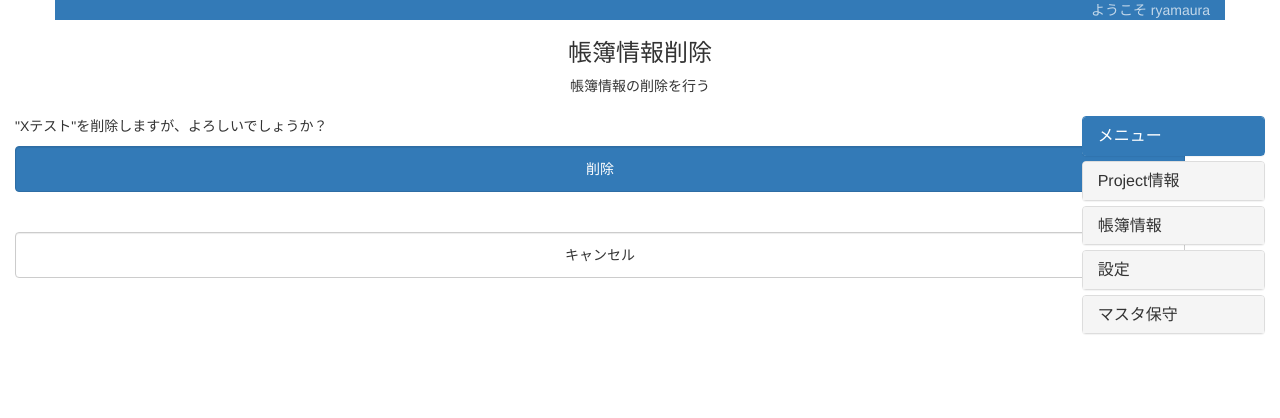
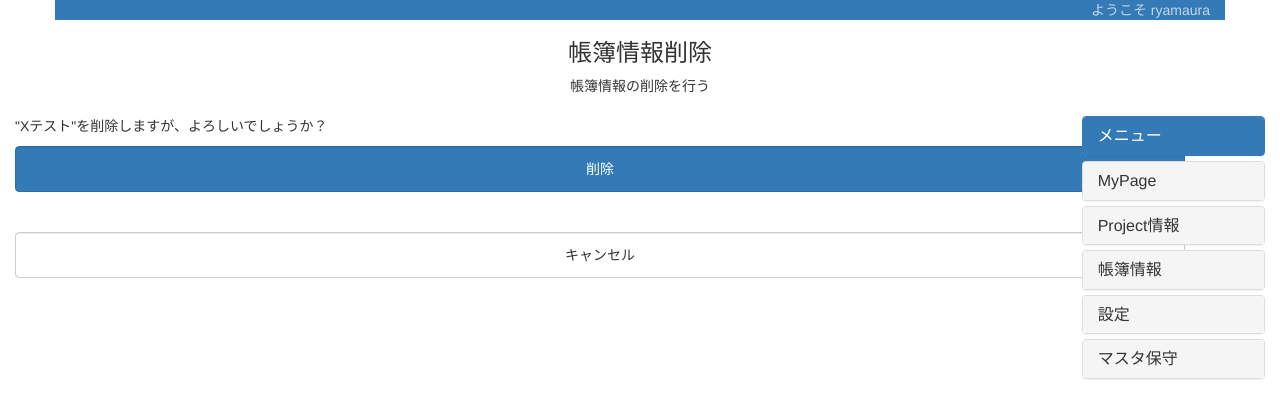
Before and after one commit to yamanoura/kakebo, a Django app: page /app/ab/delete/7 in a window 1280 px wide. Shown: the top 418 px of the page. Run offline with Django 3.2, Linux system fonts and the light colour scheme; a user stored in the database is signed in; data comes from the database, SQL or seed files in the repository; some libraries are stand-ins or nearby versions.

Commit message:
issue #24対応

```diff
--- a/kakebo/templates/common/base.html
+++ b/kakebo/templates/common/base.html
@@ -17,6 +17,8 @@
       <div id="meanmenu">
 	<nav>
 	  <ul>
+	    <li><a href="/common/mypage">Mypage</a>
+	    </li>
 	    <li><a href="#">Project情報</a>
 	      <ul>
 		<li><a href="/app/project/add">Project登録</a></li>
@@ -96,6 +98,14 @@
 		  <div data-toggle="collapse" data-parent="#accordion">
 		    メニュー
 		  </div>
+		</h4>
+	      </div>
+	    </div>
+
+	    <div class="panel panel-default">
+	      <div class="panel-heading">
+		<h4 class="panel-title">
+		    <a href="/common/mypage">MyPage</a>
 		</h4>
 	      </div>
 	    </div>
```
